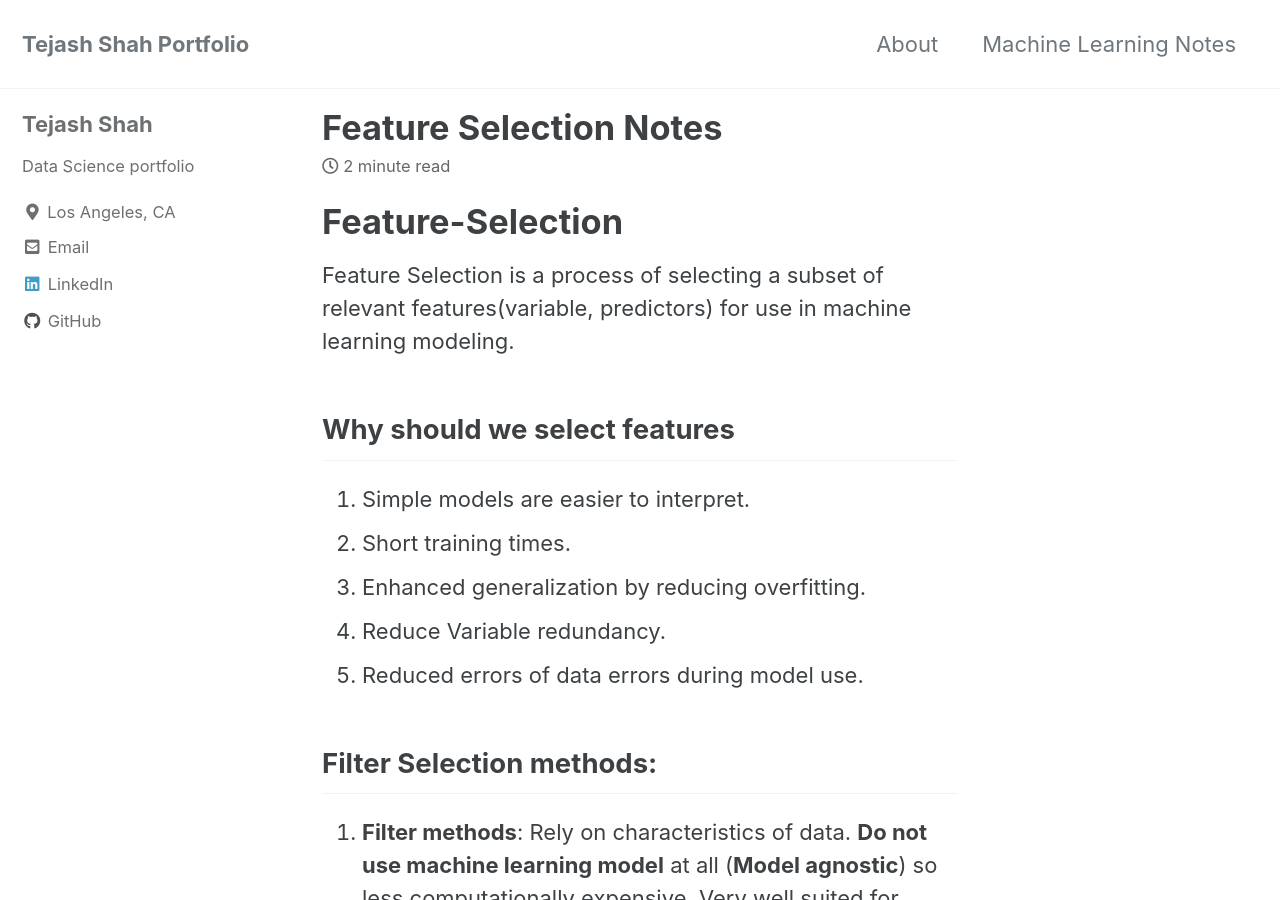
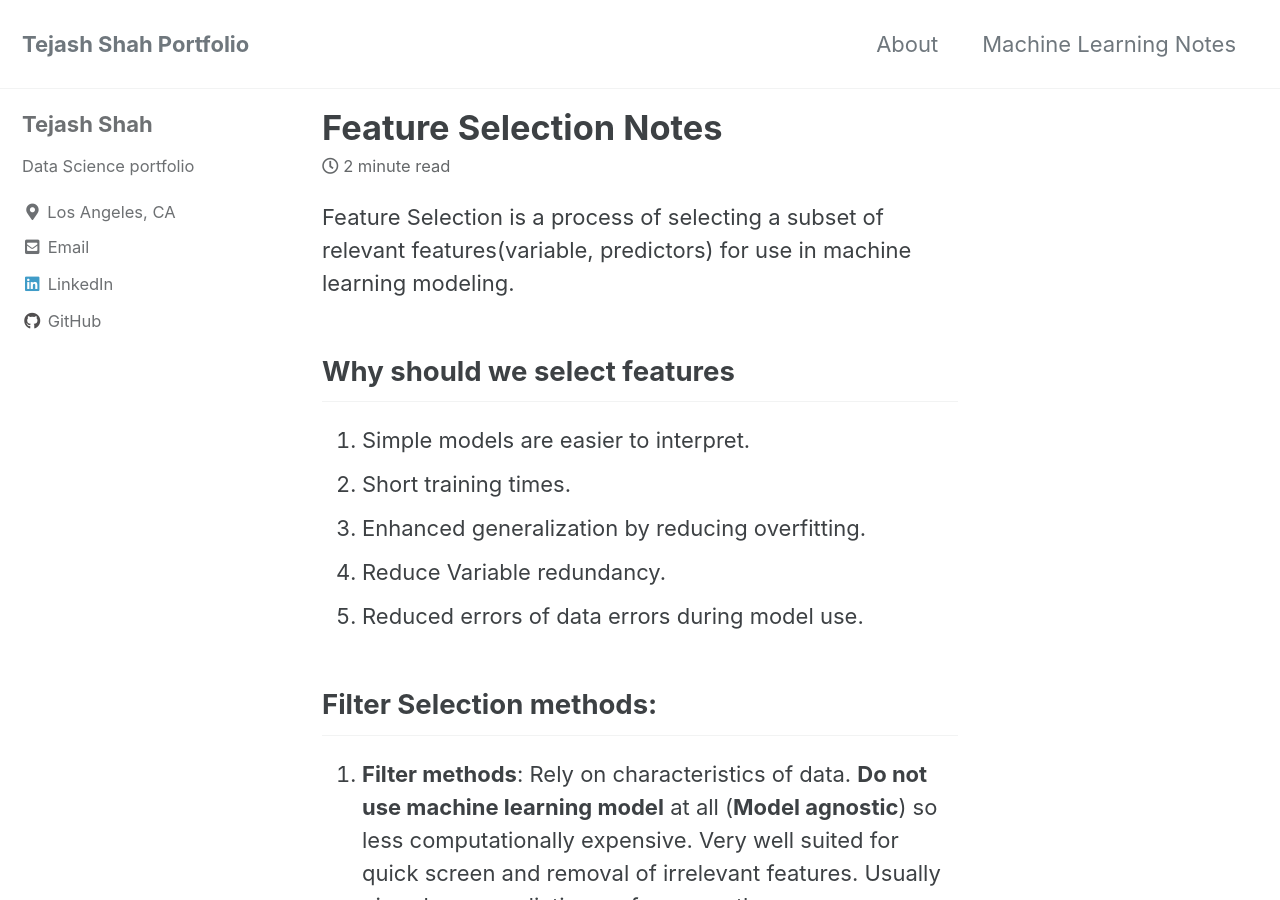
Before and after one commit to Tejash-Shah/Tejash-Shah.github.io, a Jekyll site: the page built from _posts/2020-10-31-feature-selection.md, in a window 1280 px wide and 900 px high. Built offline with Jekyll 4.4.1, drawn with Linux system fonts in a browser that asks for light colours; cached includes are drawn as plain includes.

Commit message:
change feature selection

```diff
--- a/_posts/2020-10-31-feature-selection.md
+++ b/_posts/2020-10-31-feature-selection.md
@@ -4,8 +4,6 @@ date: 2020-10-31
 tags: [machine learning, feature selection]
 excerpt: "Machine Learning, Feature Selection"
 ---
-
-# Feature-Selection
 
 Feature Selection is a process of selecting a subset of relevant features(variable, predictors) for use in machine learning modeling.
 
```
